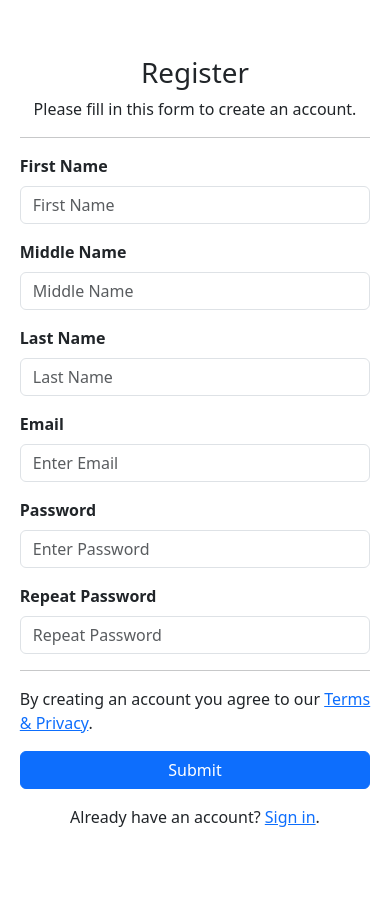
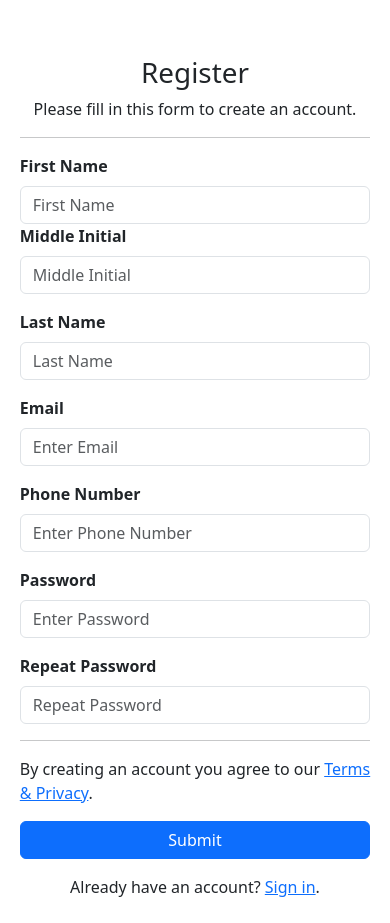
Before and after one commit to ethan-kisiel/virt-341, a Python web app: template src/templates/register.html in a window 390 px wide. Before the commit the page ends 827 px from the top, so only its background shows below. Run offline with Jinja, Linux system fonts and the light colour scheme; the template is opened without the code that fills it, so the values that code supplies are empty, except form fields; form fields are guessed from the names that the template uses.

Commit message:
adjusted register html adding phone number, user added to db as intended, minor changes

```diff
--- a/src/forms.py
+++ b/src/forms.py
@@ -24,6 +24,7 @@ class RegisterForm(FlaskForm):
             Email(message="Please enter a valid email address"),
         ],
     )
+    phone = StringField("Phone", validators=[DataRequired()])
     pwd = PasswordField(
         "Password",
         validators=[
--- a/src/templates/register.html
+++ b/src/templates/register.html
@@ -17,6 +17,8 @@
         </div>
 
         <div class="mb-3">
+            <div class="row">
+                <div class="col-md-8">
                     <label for="fname" class="form-label"><b>First Name</b></label>
                     {{ form.fname(class="form-control", placeholder="First Name") }}
                     {% if form.fname.errors %}
@@ -27,10 +29,9 @@
                         </div>
                     {% endif %}
                 </div>
-
-        <div class="mb-3">
-            <label for="mname" class="form-label"><b>Middle Name</b></label>
-            {{ form.mname(class="form-control", placeholder="Middle Name") }}
+                <div class="col-md-4">
+                    <label for="mname" class="form-label"><b>Middle Initial</b></label>
+                    {{ form.mname(class="form-control", placeholder="Middle Initial") }}
                     {% if form.mname.errors %}
                         <div class="invalid-feedback">
                             {% for error in form.mname.errors %}
@@ -38,6 +39,8 @@
                             {% endfor %}
                         </div>
                     {% endif %}
+                </div>
+            </div>
         </div>
 
         <div class="mb-3">
@@ -58,6 +61,18 @@
             {% if form.email.errors %}
                 <div class="invalid-feedback">
                     {% for error in form.email.errors %}
+                        <p>{{ error }}</p>
+                    {% endfor %}
+                </div>
+            {% endif %}
+        </div>
+
+        <div class="mb-3">
+            <label for="phone" class="form-label"><b>Phone Number</b></label>
+            {{ form.phone(class="form-control", placeholder="Enter Phone Number") }}
+            {% if form.phone.errors %}
+                <div class="invalid-feedback">
+                    {% for error in form.phone.errors %}
                         <p>{{ error }}</p>
                     {% endfor %}
                 </div>
```
Also changed, not shown: src/app.py (+5 -2 lines), src/managers/database_manager.py (+4 -3 lines), src/models.py (+1 -20 lines). Lines whose indentation alone changed are shown as unchanged.
